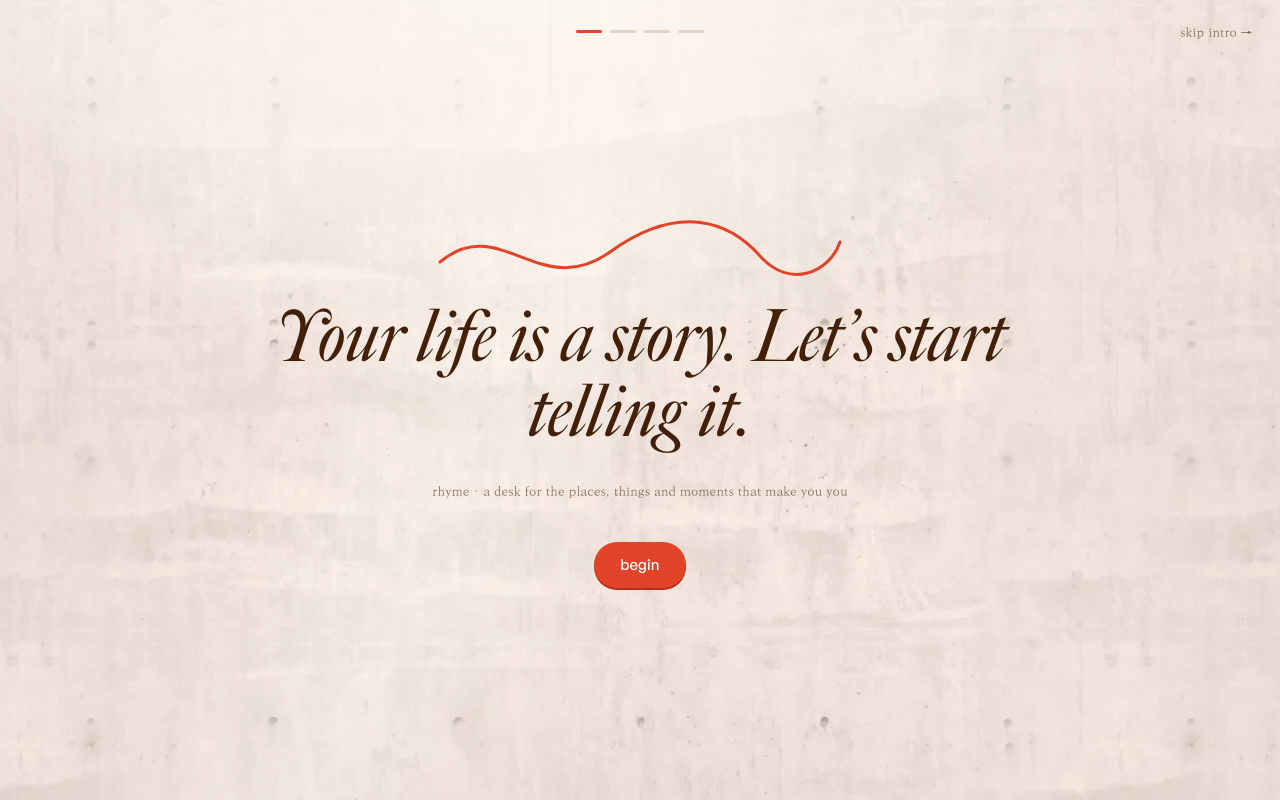
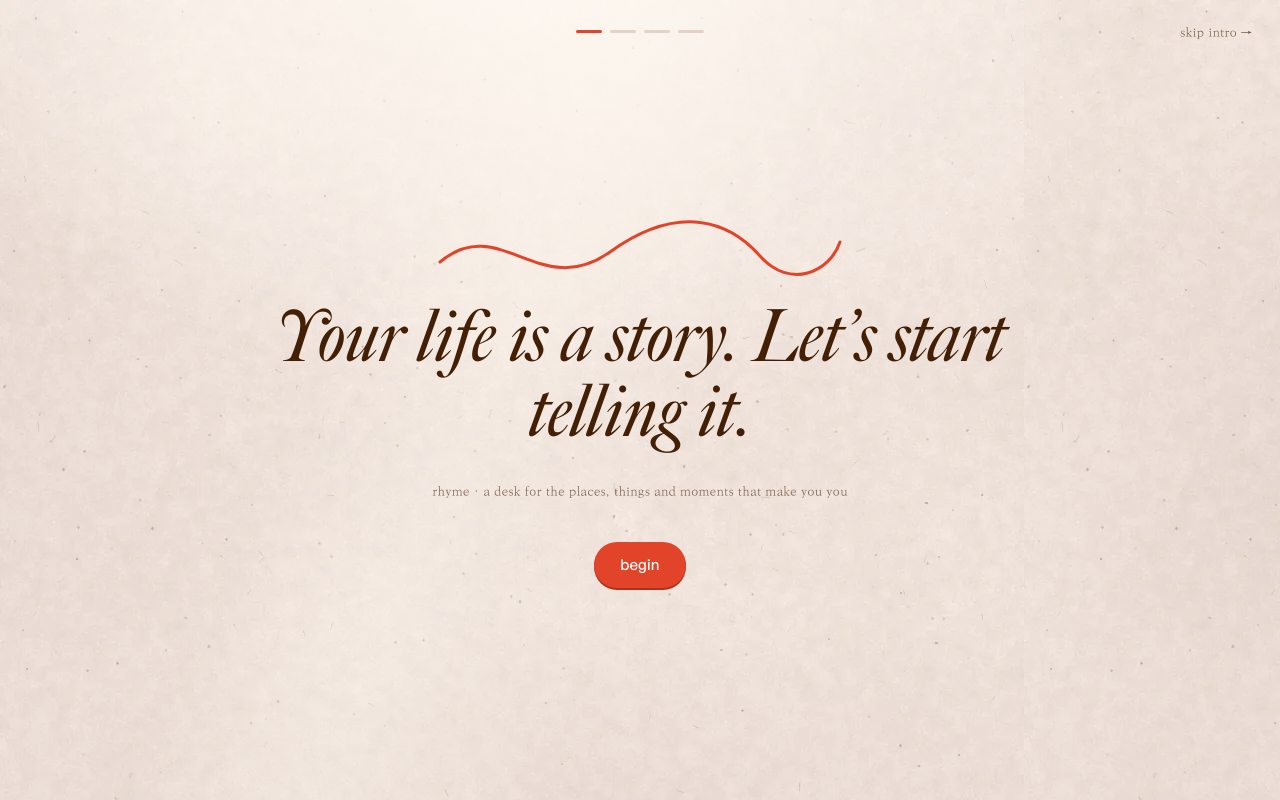
Before and after one commit to chlcheuk-boop/svsd-competition, a React (Vite) app: page /#/welcome in a window 1280 px wide. Built offline with nearby package versions, Linux system fonts and the light colour scheme.

Commit message:
Try a paper texture for the background
Flecked paper stock at the same cream as the concrete (#efe2da average),
seamless 1024px tile, under the same top light. The concrete stays in
/brand/wall.webp to switch back.

Co-Authored-By: Claude Opus 5.5 <noreply@anthropic.com>

```diff
--- a/src/styles/global.css
+++ b/src/styles/global.css
@@ -11,7 +11,7 @@ body,
   margin: 0;
 }
 
-/* the wall: board-formed concrete (warmed to the cream base), with a soft light falling from above.
+/* the wall: flecked paper stock (same cream as the concrete it replaced; /brand/wall.webp is kept), with a soft light falling from above.
    It stays put behind everything; the cards and pages never catch the light. */
 body {
   background-color: #efe2da;
@@ -21,8 +21,8 @@ body {
     radial-gradient(ellipse 140% 80% at 50% 125%, rgba(67, 32, 5, 0.07), rgba(67, 32, 5, 0) 62%),
     radial-gradient(ellipse 50% 90% at -8% 60%, rgba(67, 32, 5, 0.05), rgba(67, 32, 5, 0) 70%),
     radial-gradient(ellipse 50% 90% at 108% 60%, rgba(67, 32, 5, 0.06), rgba(67, 32, 5, 0) 70%),
-    url('/brand/wall.webp');
-  background-size: 100% 100%, 100% 100%, 100% 100%, 100% 100%, 100% 100%, 1100px auto;
+    url('/brand/paper.webp');
+  background-size: 100% 100%, 100% 100%, 100% 100%, 100% 100%, 100% 100%, 1024px 1024px;
   background-attachment: fixed;
   color: var(--ink);
   font-family: var(--sans);
```
Also changed, not shown: public/brand/paper.webp (added).
